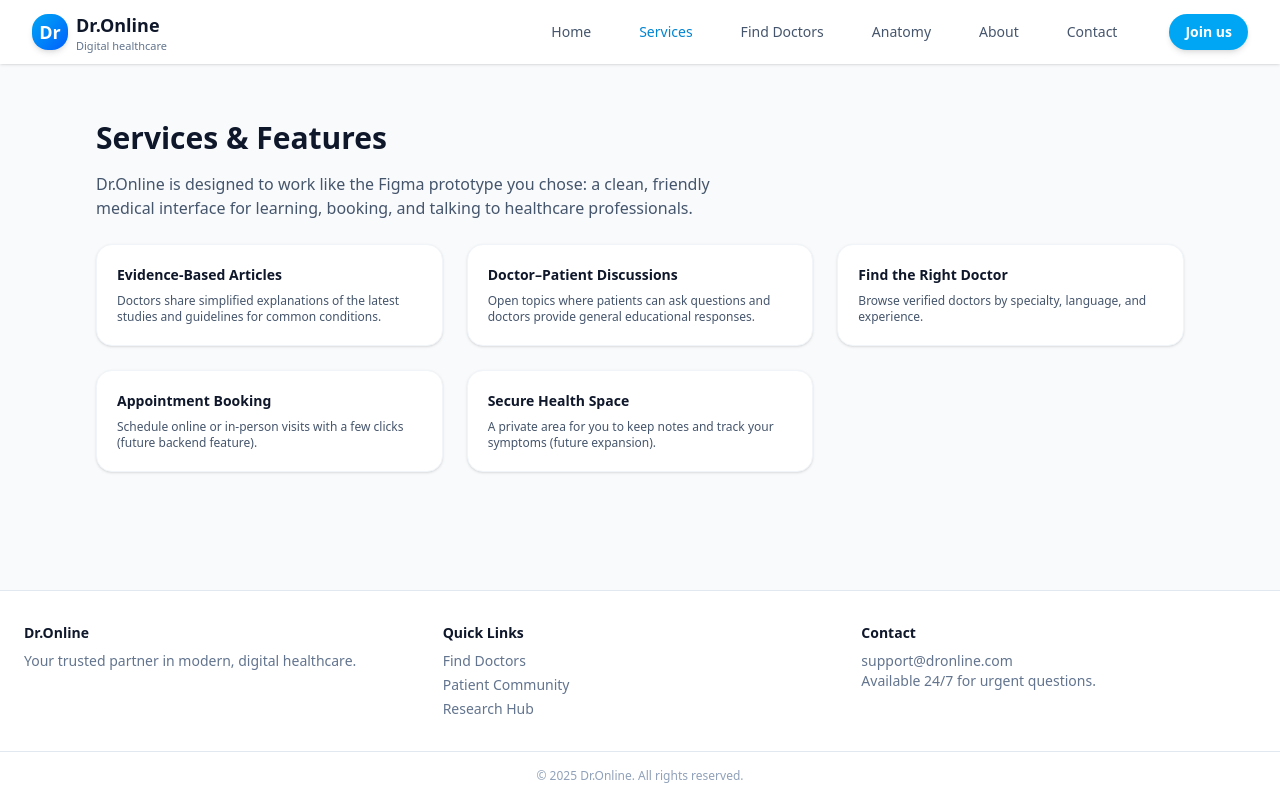
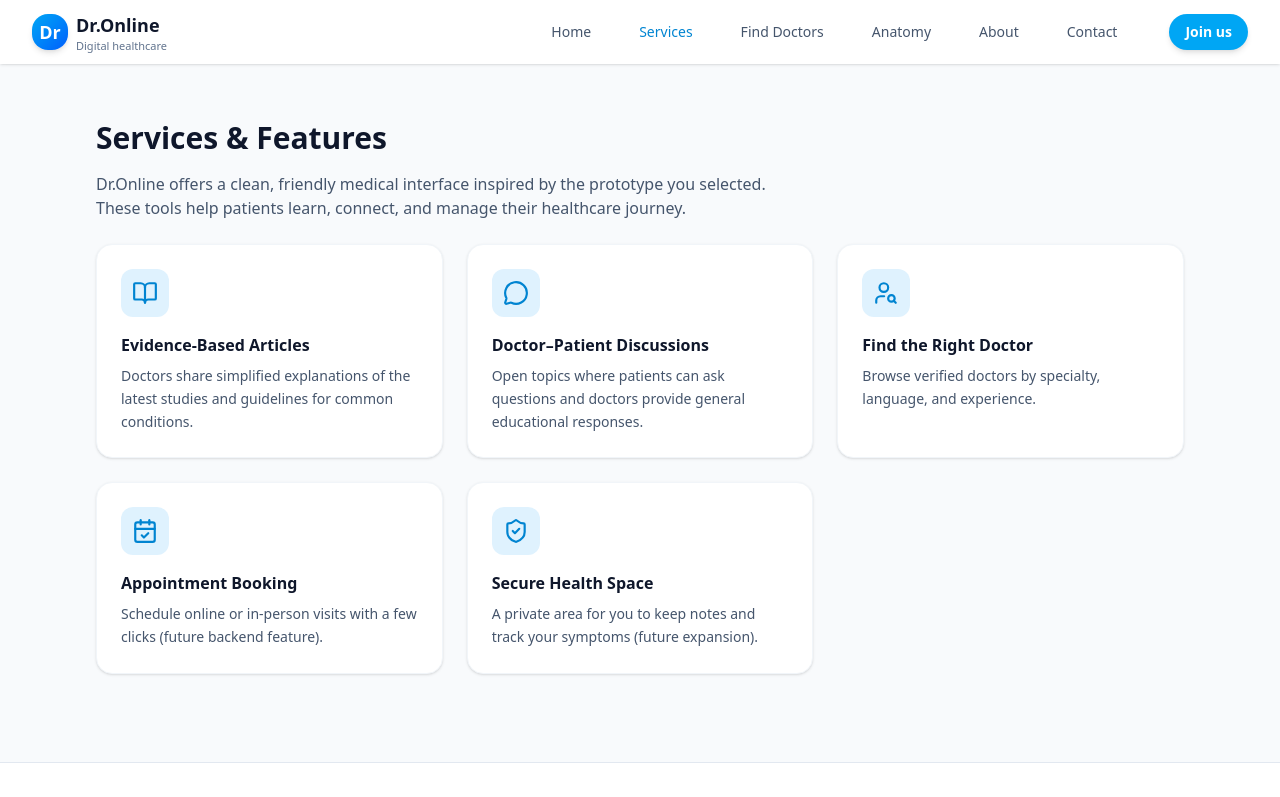
Before and after one commit to abbass-rkein/dr-online-project, a React (Vite) app: page /services in a window 1280 px wide. Shown: the top 797 px of the page. Built offline with nearby package versions, Linux system fonts and the light colour scheme.

Commit message:
Enhance the style of the servces pag

```diff
--- a/src/pages/Services.jsx
+++ b/src/pages/Services.jsx
@@ -1,25 +1,38 @@
 // src/pages/Services.jsx
+import {
+  BookOpen,
+  MessageCircle,
+  UserSearch,
+  CalendarCheck,
+  ShieldCheck,
+} from "lucide-react";
+
 export default function Services() {
   const services = [
     {
       title: "Evidence-Based Articles",
       desc: "Doctors share simplified explanations of the latest studies and guidelines for common conditions.",
+      icon: <BookOpen size={26} className="text-sky-600" />,
     },
     {
       title: "Doctor–Patient Discussions",
       desc: "Open topics where patients can ask questions and doctors provide general educational responses.",
+      icon: <MessageCircle size={26} className="text-sky-600" />,
     },
     {
       title: "Find the Right Doctor",
       desc: "Browse verified doctors by specialty, language, and experience.",
+      icon: <UserSearch size={26} className="text-sky-600" />,
     },
     {
       title: "Appointment Booking",
       desc: "Schedule online or in-person visits with a few clicks (future backend feature).",
+      icon: <CalendarCheck size={26} className="text-sky-600" />,
     },
     {
       title: "Secure Health Space",
       desc: "A private area for you to keep notes and track your symptoms (future expansion).",
+      icon: <ShieldCheck size={26} className="text-sky-600" />,
     },
   ];
 
@@ -28,10 +41,11 @@ export default function Services() {
       <h1 className="text-3xl font-bold text-slate-900 mb-4">
         Services & Features
       </h1>
+
       <p className="text-slate-600 mb-6 max-w-2xl">
-          Dr.Online is designed to work like the Figma prototype you chose: a
-          clean, friendly medical interface for learning, booking, and talking to
-          healthcare professionals.
+        Dr.Online offers a clean, friendly medical interface inspired by the
+        prototype you selected. These tools help patients learn, connect, and
+        manage their healthcare journey.
       </p>
 
       {/* Services Grid */}
@@ -39,12 +53,20 @@ export default function Services() {
         {services.map((s) => (
           <div
             key={s.title}
-              className="bg-white rounded-2xl shadow-sm border border-slate-100 p-5 hover:-translate-y-1 hover:shadow-md transition"
+            className="bg-white rounded-2xl shadow-sm border border-slate-100 p-6 hover:-translate-y-1 hover:shadow-lg transition group"
           >
-              <h2 className="font-semibold text-slate-900 mb-2 text-sm">
+            {/* Icon Wrapper */}
+            <div className="h-12 w-12 rounded-xl bg-sky-100 flex items-center justify-center mb-4 group-hover:bg-sky-200 transition">
+              {s.icon}
+            </div>
+
+            <h2 className="font-semibold text-slate-900 mb-2 text-base">
               {s.title}
             </h2>
-              <p className="text-xs text-slate-600">{s.desc}</p>
+
+            <p className="text-sm text-slate-600 leading-relaxed">
+              {s.desc}
+            </p>
           </div>
         ))}
       </div>
```
Lines whose indentation alone changed are shown as unchanged.
